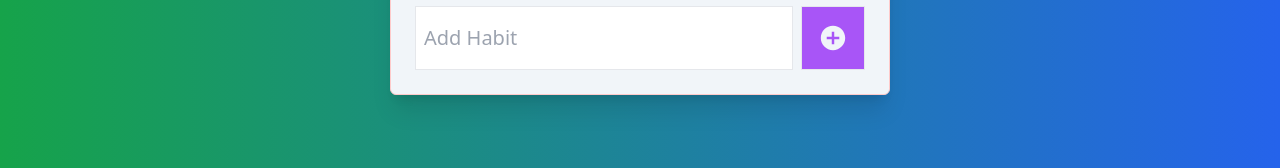
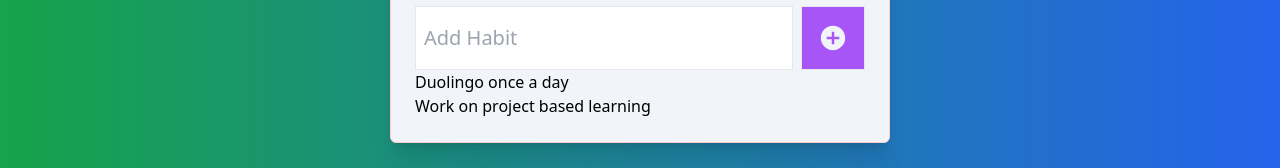
Before and after one commit to fmills89/todo_habits_app, a React (Create React App) app: page / in a window 1280 px wide. Shown: the part 269-437 px from the top of the page. Built offline with nearby package versions, Linux system fonts and the light colour scheme; no server answers; the database is empty.

Commit message:
working on habits comp

```diff
--- a/src/App.js
+++ b/src/App.js
@@ -12,6 +12,7 @@ import {
 import { IoMdAddCircle } from "react-icons/io";
 import Todo from "./components/Todo";
 import Button from "./components/UI/Button";
+import Habits from "./components/Habits";
 
 const style = {
   bg: `h-screen w-screen p-4`,
@@ -25,6 +26,10 @@ const style = {
 
 function App() {
   const [todos, setTodos] = useState([]);
+  const [habits, setHabits] = useState([
+    "Duolingo once a day",
+    "Work on project based learning",
+  ]);
   const [input, setInput] = useState("");
 
   const createTodo = async (e) => {
@@ -109,6 +114,11 @@ function App() {
             ></input>
             <Button />
           </form>
+          <ul>
+            {habits.map((habit, index) => (
+              <Habits key={index} habit={habit} />
+            ))}
+          </ul>
         </div>
       </div>
     </div>
--- /dev/null
+++ b/src/components/Habits.js
@@ -0,0 +1,13 @@
+import React from "react";
+
+function Habits({ habit }) {
+  return (
+    <li>
+      <div>
+        <p>{habit}</p>
+      </div>
+    </li>
+  );
+}
+
+export default Habits;
```
